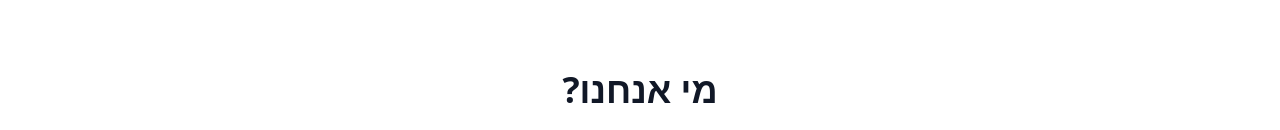
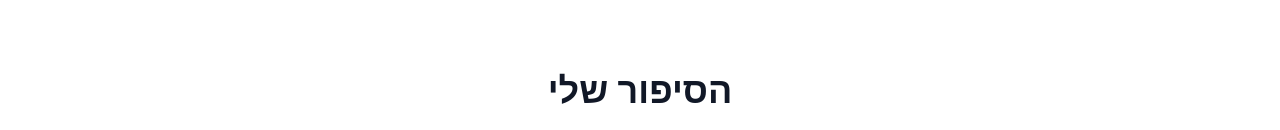
Before and after one commit to ElimelechShein/-DigitalPro, a React (Vite) app: page / in a window 1280 px wide. Shown: the part 810-940 px from the top of the page. Built offline with nearby package versions, Linux system fonts and the light colour scheme.

Commit message:
the story

```diff
--- a/src/components/About.tsx
+++ b/src/components/About.tsx
@@ -44,7 +44,7 @@ const About = () => {
           className="text-center mb-16"
         >
           <h2 className="text-4xl font-bold text-gray-900 mb-4">
-            מי אנחנו?
+            הסיפור שלי
           </h2>
           <p className="text-xl text-gray-600 max-w-3xl mx-auto leading-relaxed">אני מפתח אתרים בוגר יחידה טכנולוגית בצה"ל, עם תשוקה גדולה לחדשנות וליצירת פתרונות דיגיטליים. את הידע והניסיון שרכשתי אני מביא לעולם העסקי, כדי לעזור לעסקים קטנים ובינוניים להקים נוכחות אונליין שמביאה תוצאות.</p>
         </motion.div>
```
